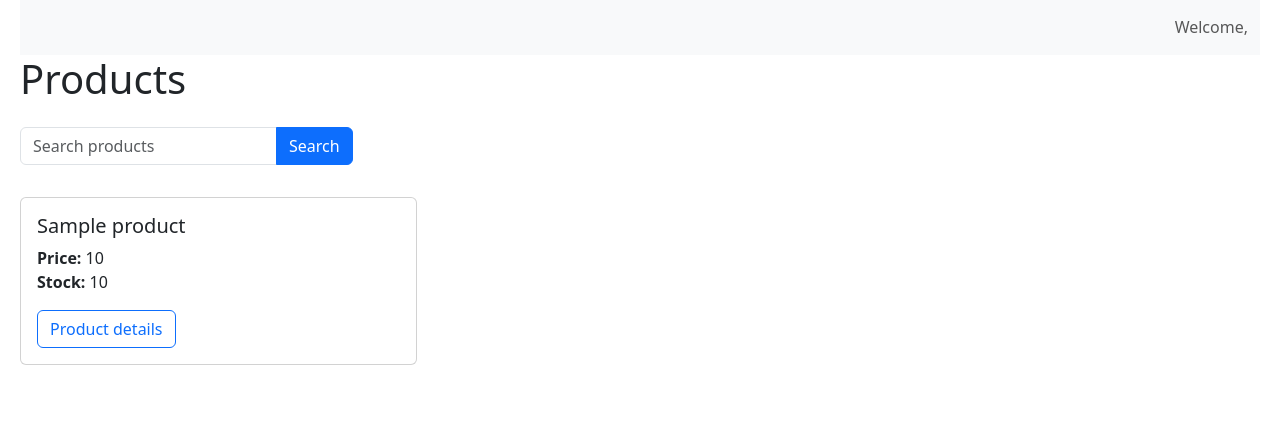
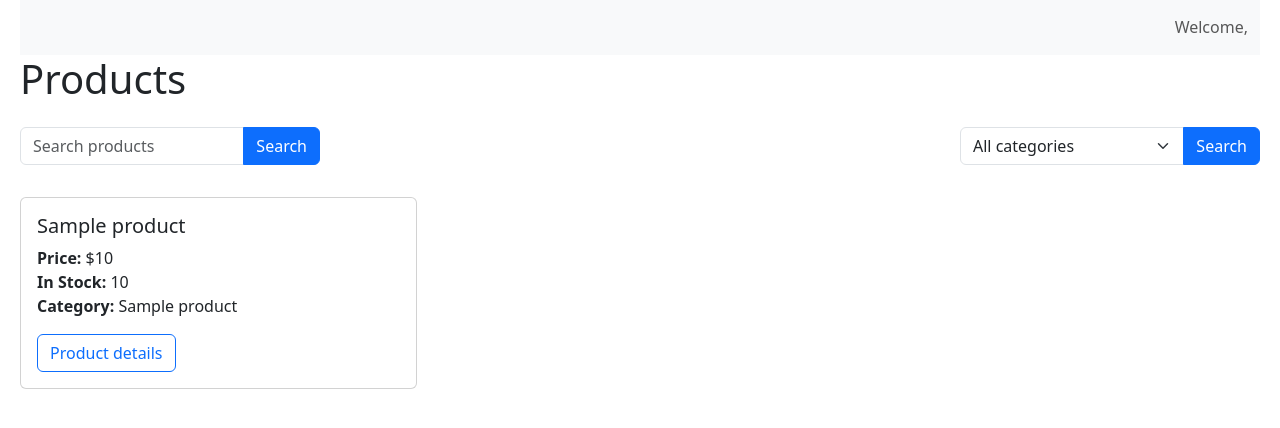
Before and after one commit to DD150602/harware-store, a CodeIgniter 4 app: the page made by app/Views/Products.php in a window 1280 px wide. Shown: the part 21-449 px from the top of the page. Run offline with PHP 8.4 and a stand-in for CodeIgniter, Linux system fonts and the light colour scheme; the template is opened without the code that fills it: most values are stand-ins (such as "Sample title", 1, 10 or a date in 2020); data that the repository does not hold is empty; some libraries are stand-ins or nearby versions.

Commit message:
feat(Bussines Logic): :sparkles: Add filter by category and free

```diff
--- a/app/Config/Routes.php
+++ b/app/Config/Routes.php
@@ -11,6 +11,7 @@ $routes->get('/logout', 'Login::logout');
 
 $routes->get('/Products', 'Products::index');
 $routes->get('/Products/ProductDetails/(:num)', 'Products::product/$1');
+$routes->post('/Products/filtered', 'Products::filtered');
 $routes->post('/Products/update/', 'Products::update');
 $routes->post('/Products/delete/(:num)', 'Products::delete/$1');
 
--- a/app/Views/Products.php
+++ b/app/Views/Products.php
@@ -5,14 +5,26 @@
 <main class="main-content">
   <?= $this->include('Templates/Components/Topbar') ?>
   <h1 class="mb-4">Products</h1>
-  <div class="d-flex justify-content-between mb-3">
+  <div class="d-flex justify-content-between mb-3 gap-3">
     <!-- Search input -->
-    <form action="">
-      <div class="input-group mb-3">
-        <input type="text" class="form-control" id="search" name="search" placeholder="Search products" required>
-        <button type="submit" class="btn btn-primary">Search</button>
-      </div>
-    </form>
+    <?php echo form_open('/Products/filtered', ['class' => 'flex-grow-1', 'style' => 'max-width: 300px;']); ?>
+    <div class="input-group mb-3">
+      <input type="text" class="form-control" id="search" name="filterBy" placeholder="Search products" required>
+      <button type="submit" class="btn btn-primary">Search</button>
+    </div>
+    <?php echo form_close(); ?>
+
+    <?php echo form_open('/Products/filtered', ['class' => 'flex-grow-1', 'style' => 'max-width: 300px;']); ?>
+    <div class="input-group mb-3">
+      <select class="form-select" name="filterBy" id="categorySearch">
+        <option value=0 selected>All categories</option>
+        <?php foreach ($categories as $category) : ?>
+          <option value=<?= $category->category_name ?>><?= $category->category_name ?></option>
+        <?php endforeach; ?>
+      </select>
+      <button type="submit" class="btn btn-primary">Search</button>
+    </div>
+    <?php echo form_close(); ?>
   </div>
 
   <!-- Products card list -->
@@ -24,8 +36,9 @@
             <div class="card-body">
               <h5 class="card-title"><?php echo $product->product_name; ?></h5>
               <p class="card-text">
-                <strong>Price:</strong> <?php echo $product->product_price; ?><br>
-                <strong>Stock:</strong> <?php echo $product->product_stock; ?><br>
+                <strong>Price:</strong> $<?php echo $product->product_price; ?><br>
+                <strong>In Stock:</strong> <?php echo $product->product_stock; ?><br>
+                <strong>Category:</strong> <?php echo $product->category_name; ?><br>
               </p>
               <a href="<?php echo base_url('/Products/ProductDetails/' . $product->product_id); ?>" class="btn btn-outline-primary">Product details</a>
             </div>
```
Also changed, not shown: app/Controllers/Products.php (+10 -0 lines), app/Models/Product.php (+8 -2 lines).
